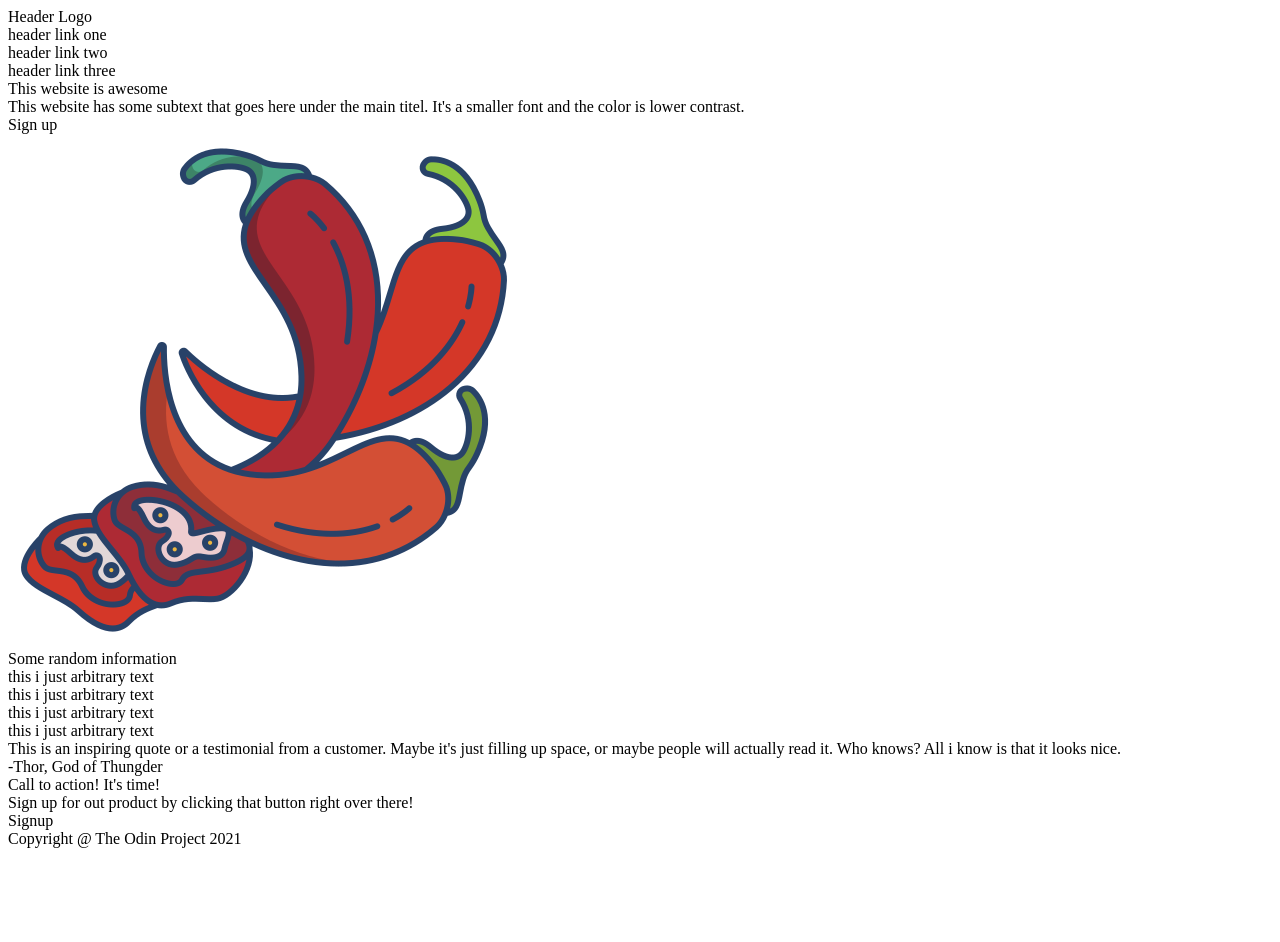
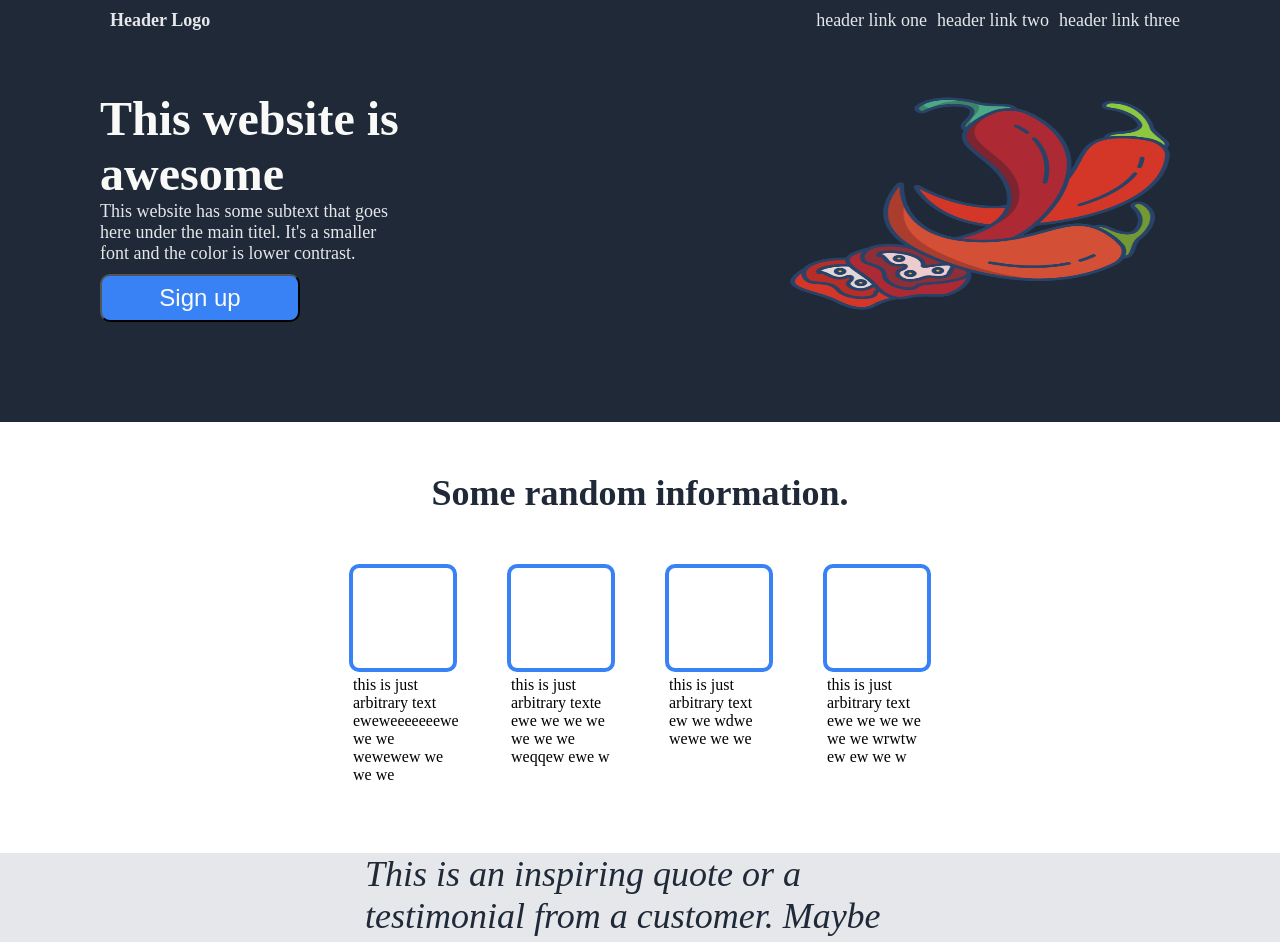
Before and after one commit to cotil88/Landing-Page, a plain HTML site: page index.html in a window 1280 px wide. Shown: the top 942 px of the page. Before the commit the page ends 856 px from the top, so only its background shows below. Drawn offline with Linux system fonts and the light colour scheme.

Commit message:
feat: :art: Continued styling
Continues to make progress on the format of the Landing Page and eventually even started honing in on the details

```diff
--- a/index.html
+++ b/index.html
@@ -9,6 +9,7 @@
 
 </head>
 <body>
+    <div class="section1">
         <div class="header">
             <div class="main-header">Header Logo</div>
             <div class="small-header">
@@ -18,30 +19,36 @@
             </div>
         </div>
         <div class="header-body">
-        <div class header-body1>
+            <div class="header-body1">
                 <div class="header-body1-title">This website is awesome</div>
                 <div class="header-body1-content">This website has some subtext that
                     goes here under the main titel. It's a smaller font and the
                     color is lower contrast.</div>
-            <div class="signup1">Sign up</div>
+                <button class="signup1">Sign up</button>
 
             </div>
-        <div class="header-body2>">
+
+
+
+            <div class="header-body2">
                 <img src="./images/chilli.png" alt="Picture of a chili">
             </div>
         </div>
+    </div>
+    <div class="section-two-header">Some random information.</div>
     <div class="section-two">
-        <div class="section-two-header">Some random information</div>
         <div class="section-two-blankboxes">
-            <div class="1"></div>
-            <div class="2"></div>
-            <div class="3"></div>
-            <div class="4"></div>
+            <div class="one"></div>
+            <div class="two"></div>
+            <div class="three"></div>
+            <div class="four"></div>
+        </div>
         <div class="blank-content">
-            <div class="blank1">this i just arbitrary text</div>
-            <div class="blank2">this i just arbitrary text</div>
-            <div class="blank3">this i just arbitrary text</div>
-            <div class="blank4">this i just arbitrary text</div>
+            <div class="blank1">this is just arbitrary text eweweeeeeeewe we we wewewew we we we</div>
+            <div class="blank2">this is just arbitrary texte ewe we we we we we we weqqew ewe w</div>
+            <div class="blank3">this is just arbitrary text ew we wdwe wewe we we</div>
+            <div class="blank4">this is just arbitrary text ewe we we we we we wrwtw ew ew we w</div>
+        </div>
         </div>
     </div>
     <div class="section-3">
@@ -49,18 +56,22 @@
             testimonial from a customer. Maybe it's just filling
             up space, or maybe people will actually read it. Who
             knows? All i know is that it looks nice.</div>
-        <div class="author">-Thor, God of Thungder</div>
+        <div class="author">-Thor, God of Thunder</div>
     </div>
+        <div class="big">
         <div class="section-4">
-        <div class="section-4.1">
-            <div class="section-4.1-title">Call to action! It's time!</div>
-            <div class="Section-4.1-content">Sign up for out product
+            <div class="section-41">
+                <div class="section-41-title">Call to action! It's time!</div>
+                <div class="section-41-content">Sign up for out product
                     by clicking that button right over there!</div>
-        <div class="section-4.2">
-            <div class="signup2">Signup</div>
+            </div>
+                    <div class="section-42">
+                <button class="signup2">Sign up</button>
+
         </div>
         </div>
     </div>
+
     <div class="footer">
         <div class="copyright">Copyright @ The Odin Project 2021</div>
     </div>
--- a/style.css
+++ b/style.css
@@ -0,0 +1,215 @@
+body {
+    display: flex;
+    flex-direction: column;
+    font-family:'Times New Roman', Times, serif;
+    margin: 0;
+}
+
+.section1{
+    background-color: #1f2937;
+}
+
+.header {
+    display: flex;
+    justify-content: space-between;
+
+}
+
+.main-header {
+    font-size: 18px;
+    color:#e5e7eb;
+    font-weight: 900;
+    padding: 10px;
+    margin-left: 100px;
+
+}
+
+.small-header {
+    display: flex;
+    color: #e5e7eb;
+    font-size: 18px;
+    gap: 10px;
+    align-items: center;
+    margin-right: 100px;
+}
+
+.header-body{
+    display: flex;
+    justify-content: space-between;
+
+}
+
+.header-body1 {
+    display: flex;
+    flex-direction: column;
+    color: #e5e7eb;
+    margin-left: 100px;
+    margin-top: 50px;
+    width: 300px;
+}
+
+.header-body1-title {
+    font-size: 48px;
+    font-weight: 900;
+    color: #f9faf8;
+}
+
+.header-body1-content {
+    color: #e5e7eb;
+    font-size: 18px;
+    margin-bottom: 10px;
+
+}
+
+.signup1 {
+    background-color: #3882f6;
+    padding: 8px;
+    width:200px;
+    font-size: 24px;
+    color: #f9faf8;
+    border-radius: 10px;
+    margin-bottom: 100px;
+}
+
+img {
+/*for the picture*/
+   width: 400px;
+   height: 225px;
+   margin-right: 100px;
+   margin-top: 50px;
+   display: flex;
+   flex-grow: 1;
+}
+
+.section-two {
+    display: flex;
+    flex-direction: column;
+    align-items: center;
+    flex-shrink: 0;
+
+}
+
+.section-two-header {
+    font-size: 36px;
+    font-weight: 900;
+    color: #1f2937;
+    display: flex;
+    justify-content: center;
+    margin: 50px ;
+}
+
+.section-two-blankboxes {
+    display: flex;
+    justify-content: center;
+    gap: 50px;
+    flex-shrink: 0;
+}
+.one, .two, .three, .four {
+    border: 4px solid #3882f6;
+    border-radius: 10px;
+    width: 100px;
+    height: 100px;
+}
+
+
+.blank-content {
+    display: flex;
+    gap: 50px;
+
+}
+
+.blank1, .blank2, .blank3, .blank4 {
+    width: 100px;
+    flex-wrap: wrap;
+    padding: 4px;
+    margin-bottom: 65px;
+}
+
+
+
+.section-3 {
+    display: flex;
+    flex-direction: column;
+    background-color: #e5e7eb;
+    justify-content: center;
+    align-items: center;
+}
+
+.quote {
+    display: flex;
+    flex-wrap: wrap;
+    width:550px;
+    font-size: 36px;
+    color: #1f2937;
+    font-style: italic;
+}
+
+.author {
+
+    font-weight: 900;
+    font-size: 20px;
+    margin-left: 200px ;
+
+}
+
+.big{
+    background-color: white;
+    display: flex;
+    justify-content: center;
+    height: ;
+}
+
+.section-4 {
+    display: flex;
+    flex-direction: row;
+    justify-content: space-between;
+    background-color: #3882f6;
+    padding: 50px;
+    margin-top: 75px;
+    margin-bottom: 75px;
+    width: 550px;
+    border-radius: 10px;
+
+}
+
+.section-41 {
+    display: flex;
+
+    flex-direction: column;
+}
+
+.section-41-title {
+    color: #f9faf8;
+    font-weight: 900 ;
+    font-size: 16px;
+}
+
+.section-41-content {
+    font-size: 12px;
+    color: #e5e7eb;
+}
+
+.section-42 {
+    padding-right: 30px;
+
+}
+
+.signup2 {
+    background-color: #3882f6;
+    padding: 4px;
+    width:100px;
+    font-size: 18px;
+    color: #f9faf8;
+    border-color: white;
+    border-radius: 4px;
+
+}
+
+.footer {
+    display: flex;
+    justify-content: center;
+    align-items: center;
+    background-color: #1f2937;
+    padding: 25px;
+    color: #f9faf8;
+}
```
Lines whose indentation alone changed are shown as unchanged.
